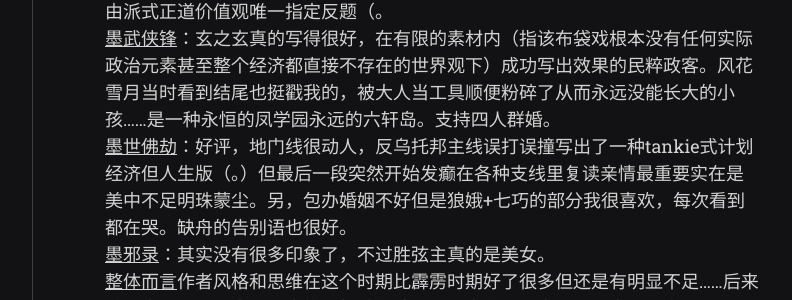
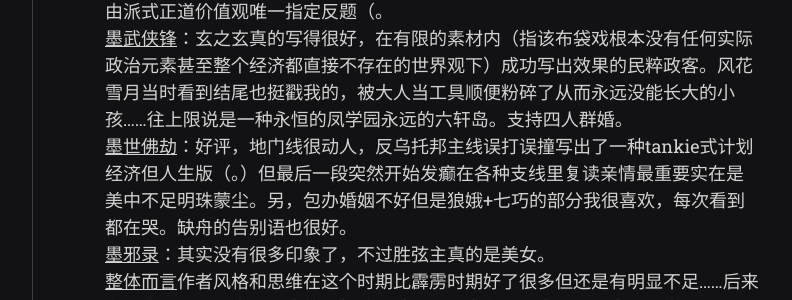
Before and after one commit to scatterdclouds/scatterdclouds.github.io, a Jekyll site: the page built from _posts/2022-12-31-bytheendof2022.md, in a window 1280 px wide. Shown: the part 2083-2383 px from the top of the page, without its empty margins (357-1149 px from the left). Built offline with Jekyll 4.4.1, drawn with Linux system fonts in a browser that asks for light colours; nearby versions of some CDN libraries; some web fonts are replaced; comment, search, counter and statistics services are not loaded.

Commit message:
Update 2022-12-31-bytheendof2022.md

```diff
--- a/_posts/2022-12-31-bytheendof2022.md
+++ b/_posts/2022-12-31-bytheendof2022.md
@@ -28,7 +28,7 @@ comments: true
 
 21. **黑暗坡的食人树**+**水晶金字塔**+**眩晕** <br/> 纯地摊文学。比较好看的部分是千代子日记和陶太的手记，也就是一些精神混乱视角体验，和魔怔人第一人称的理论陈述，但读多了也索然无味，性别观也很成问题看着很烦。
 
-22. **金光布袋戏** <br/> 补了九龙变到墨邪录，是下半年主要的娱乐项目，占据了很多时间，所以也记一下。虽然也很地摊但还是比岛田好。 <br/> <u>九龙变</u>：这个其实忘了，节奏很差快进了很多，但温皇搞事我还是看得挺开心的。 <br/> <u>剑影魔踪</u>：mcl你拿什么还我。不过电车难题太多了有点烦，感觉许愿机和电车可能是互不兼容的两个叙事，是个视角问题，或者说是个关于历史进程的构成单位究竟是哪一方的问题，也就是说，是那些能留下名字的大人物还是普罗大众。当然了在布袋戏里不可能看到以后者作为答案，我会可惜mcl没有彻底写成可以拿许愿者本身当燃料的恐怖分子许愿机。 <br/> <u>魔戮血战</u>：喜欢小空，年轻的支配恶魔，做得很好，最重要的是有那种以自身去承担和实现的能力。看到后面更觉得这角色难得，该作品东亚pua式亲情观和中间自由派式正道价值观唯一指定反题（。 <br/> <u>墨武侠锋</u>：玄之玄真的写得很好，在有限的素材内（指该布袋戏根本没有任何实际政治元素甚至整个经济都直接不存在的世界观下）成功写出效果的民粹政客。风花雪月当时看到结尾也挺戳我的，被大人当工具顺便粉碎了从而永远没能长大的小孩……是一种永恒的凤学园永远的六轩岛。支持四人群婚。 <br/> <u>墨世佛劫</u>：好评，地门线很动人，反乌托邦主线误打误撞写出了一种tankie式计划经济但人生版（。）但最后一段突然开始发癫在各种支线里复读亲情最重要实在是美中不足明珠蒙尘。另，包办婚姻不好但是狼娥+七巧的部分我很喜欢，每次看到都在哭。缺舟的告别语也很好。 <br/> <u>墨邪录</u>：其实没有很多印象了，不过胜弦主真的是美女。 <br/> <u>整体而言</u>作者风格和思维在这个时期比霹雳时期好了很多但还是有明显不足……后来在天之下还是进步了不少的，祝他继续。以及太久不看本质是国内通俗电视剧作品的我受到了文化冲击，整体还是太封建保守了这个，看下来看了八百遍东亚经典亲子pua，极其重复而且绝大部分完全没有分析性很折磨我的大脑，还有一堆默认了的建制派正派逻辑。
+22. **金光布袋戏** <br/> 补了九龙变到墨邪录，是下半年主要的娱乐项目，占据了很多时间，所以也记一下。虽然也很地摊但还是比岛田好。 <br/> <u>九龙变</u>：这个其实忘了，节奏很差快进了很多，但温皇搞事我还是看得挺开心的。 <br/> <u>剑影魔踪</u>：mcl你拿什么还我。不过电车难题太多了有点烦，感觉许愿机和电车可能是互不兼容的两个叙事，是个视角问题，或者说是个关于历史进程的构成单位究竟是哪一方的问题，也就是说，是那些能留下名字的大人物还是普罗大众。当然了在布袋戏里不可能看到以后者作为答案，我会可惜mcl没有彻底写成可以拿许愿者本身当燃料的恐怖分子许愿机。 <br/> <u>魔戮血战</u>：喜欢小空，年轻的支配恶魔，做得很好，最重要的是有那种以自身去承担和实现的能力。看到后面更觉得这角色难得，该作品东亚pua式亲情观和中间自由派式正道价值观唯一指定反题（。 <br/> <u>墨武侠锋</u>：玄之玄真的写得很好，在有限的素材内（指该布袋戏根本没有任何实际政治元素甚至整个经济都直接不存在的世界观下）成功写出效果的民粹政客。风花雪月当时看到结尾也挺戳我的，被大人当工具顺便粉碎了从而永远没能长大的小孩……往上限说是一种永恒的凤学园永远的六轩岛。支持四人群婚。 <br/> <u>墨世佛劫</u>：好评，地门线很动人，反乌托邦主线误打误撞写出了一种tankie式计划经济但人生版（。）但最后一段突然开始发癫在各种支线里复读亲情最重要实在是美中不足明珠蒙尘。另，包办婚姻不好但是狼娥+七巧的部分我很喜欢，每次看到都在哭。缺舟的告别语也很好。 <br/> <u>墨邪录</u>：其实没有很多印象了，不过胜弦主真的是美女。 <br/> <u>整体而言</u>作者风格和思维在这个时期比霹雳时期好了很多但还是有明显不足……后来在天之下还是进步了不少的，祝他继续。以及太久不看本质是国内通俗电视剧作品的我受到了文化冲击，整体还是太封建保守了这个，看下来看了八百遍东亚经典亲子pua，极其重复而且绝大部分完全没有分析性很折磨我的大脑，还有一堆默认了的建制派正派逻辑。
 
 23. **革命机** <br/> 没想到看的第一部高达片最终是这个……还是太流水线商业化了，不喜欢热血漫式团魂刻画和剧情，和平宣言也没有说服力，不过开头关于社交媒体的部分和后来一些可能与现实学生运动有相似性的片段相当有意思，离谱却并非真正的无逻辑反现实，甚至可以说动人，像这样全校学生公投表决同意独立然后开始运转自治的不可思议情形在上世纪六十年代末的某个时间是否几乎真实发生过，这其中的局限性和可笑之处是否也可以同情。不过只看了第一季，第二季开头太无聊就没看了。
 
```
